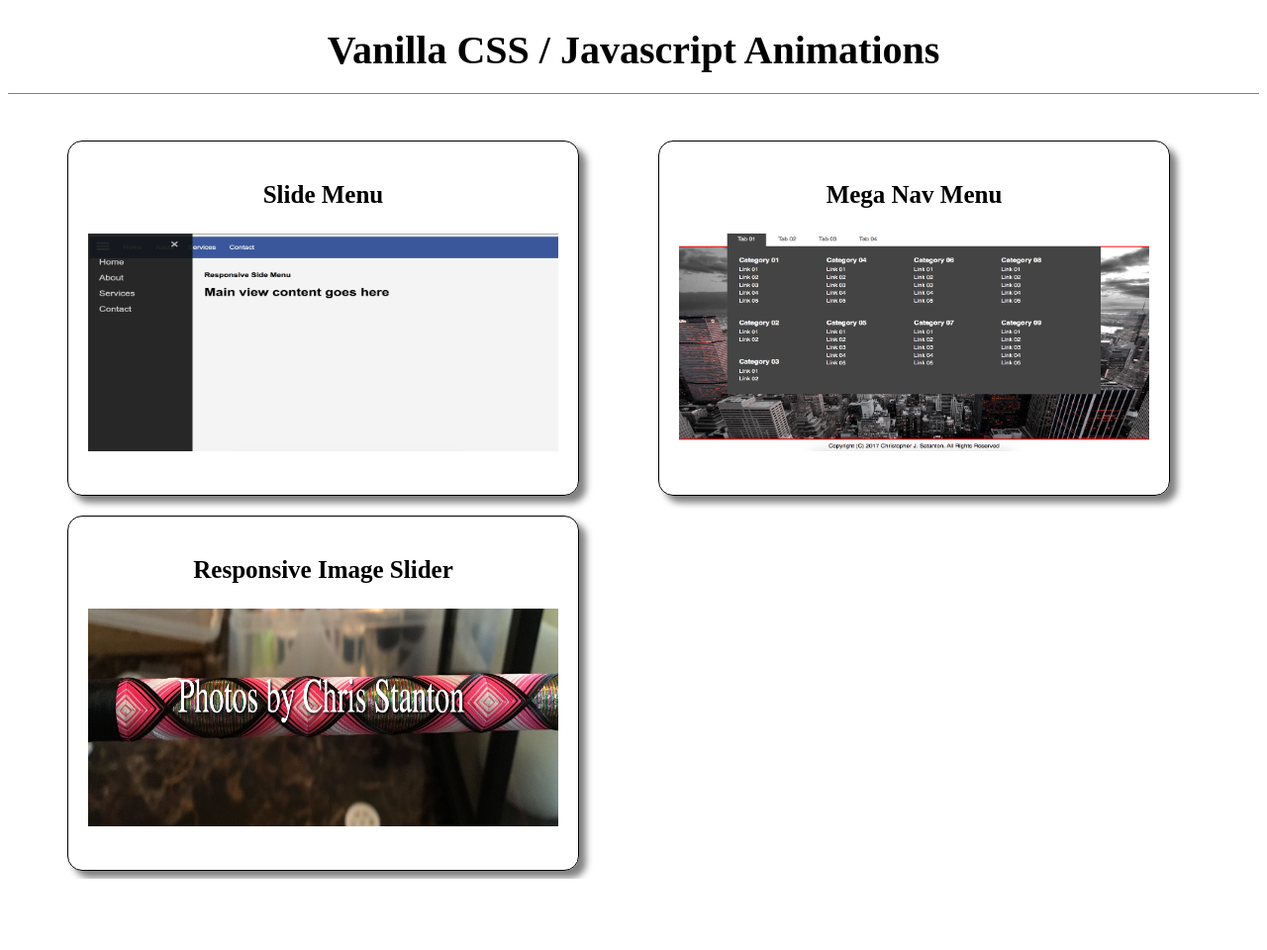
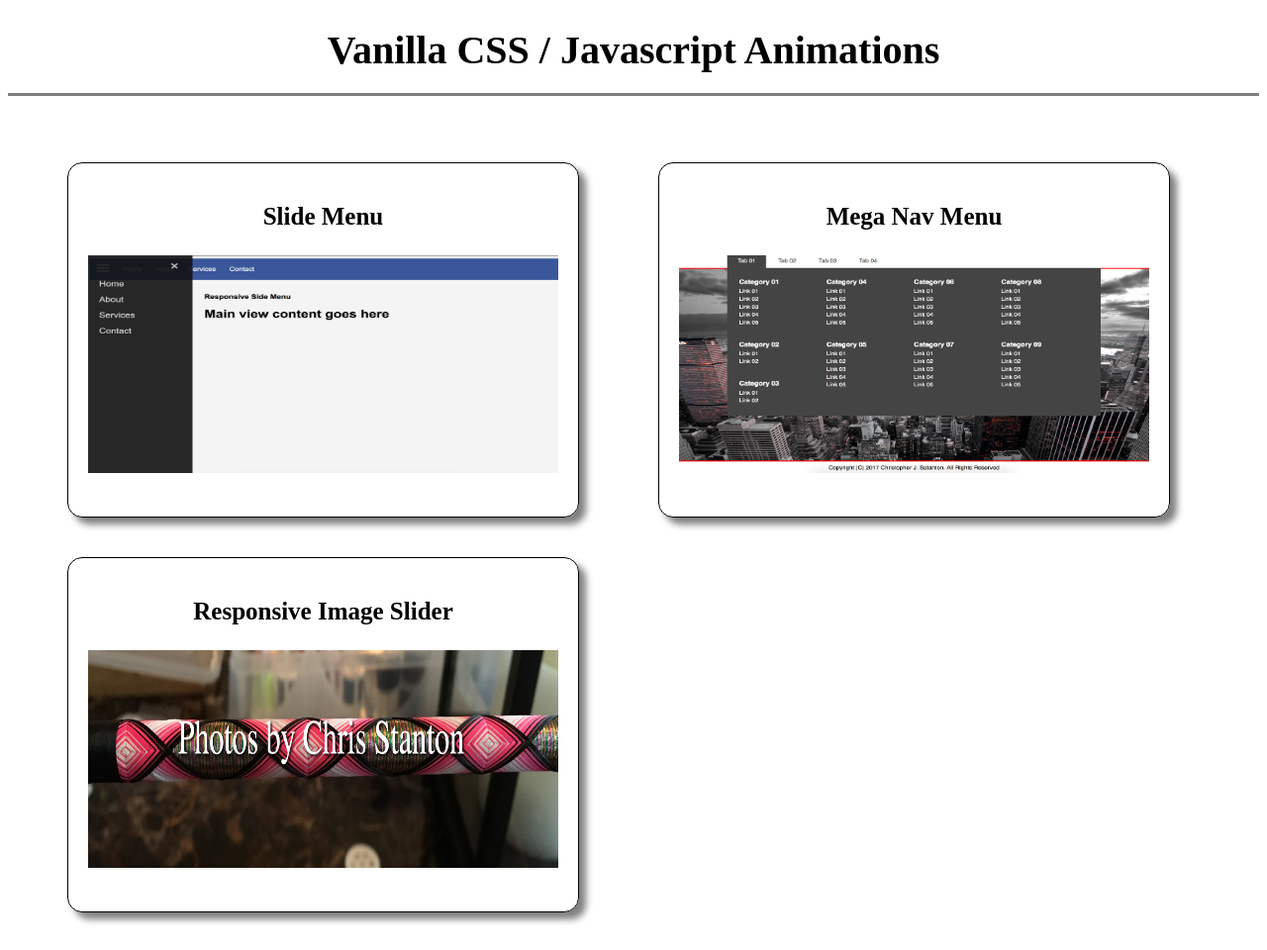
Before and after one commit to chris-stanton/BOILERPLATE-vanilla-animations, a PHP site: page / in a window 1280 px wide. Shown: the whole page at 99% size. Before the commit the page ends 888 px from the top, so only its background shows below. Run offline with PHP 8.4, Linux system fonts and the light colour scheme.

Commit message:
corrected margin on main index.html

```diff
--- a/master/styles.css
+++ b/master/styles.css
@@ -7,7 +7,7 @@ body {
 #mainHeading {
   font-size: 40px;
   padding: 0px 0px 20px 0px;
-  border-bottom: 1px solid grey;
+  border-bottom: 3px solid grey;
 }
 
 
@@ -23,7 +23,7 @@ body {
 .animationCards {
   border: 1px solid black;
   border-radius: 15px;
-  margin: 20px 20px 0px 60px;
+  margin: 40px 20px 30px 60px;
   padding: 15px 20px 40px 20px;
   box-shadow: 7px 7px 7px grey;
 }
```
